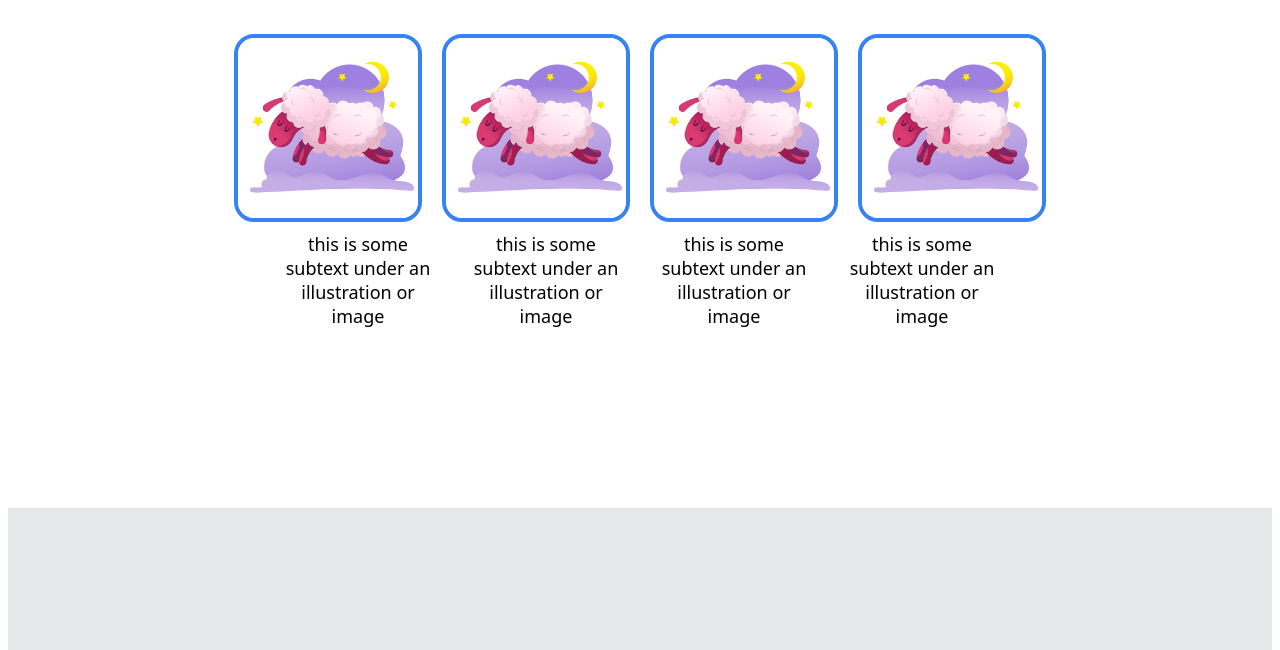
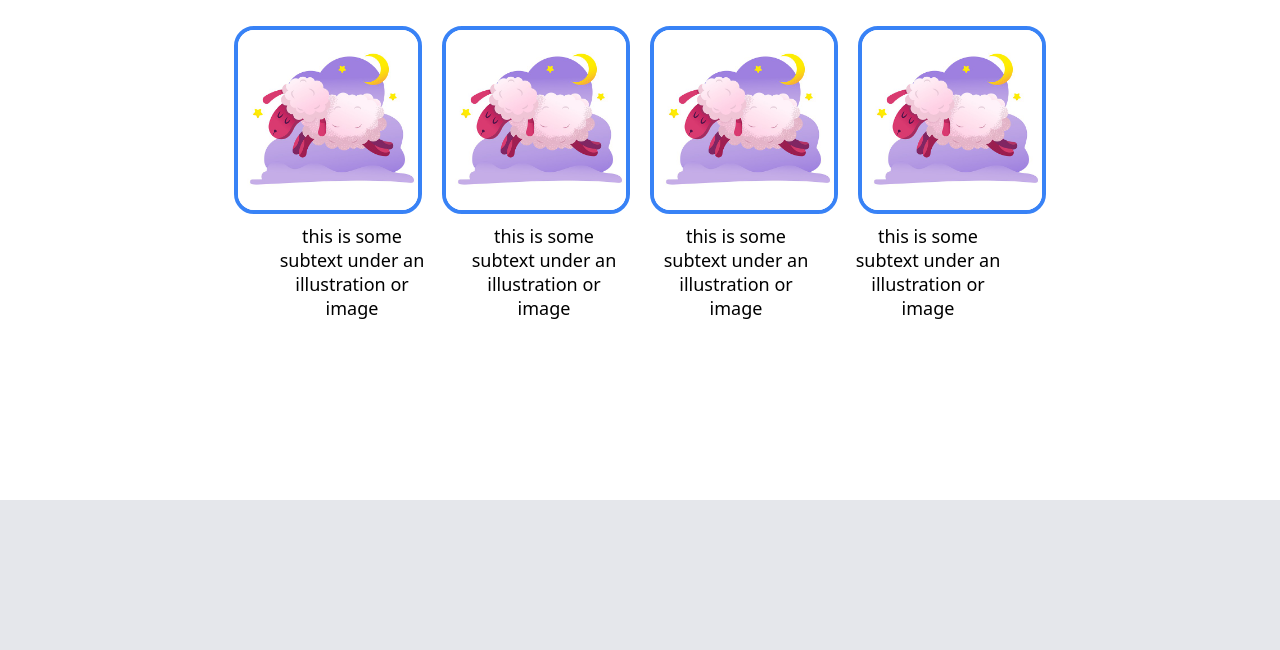
Before and after one commit to AnSardG/Landing-Page, a plain HTML site: page index.html in a window 1280 px wide. Shown: the part 650-1300 px from the top of the page. Drawn offline with Linux system fonts and the light colour scheme.

Commit message:
Body's height fix to be as viewport
Added height and 'flex-direction: column' declaration to body in order
to fix the blank spaces between containers and body's end. Tried to fix
footer so it attach at the bottom of the screen but haven't found the
way yet.

```diff
--- a/style.css
+++ b/style.css
@@ -1,7 +1,10 @@
 body {
   font-size: 18px;
   font-family: system-ui, -apple-system, BlinkMacSystemFont, 'Segoe UI', Roboto, Oxygen, Ubuntu, Cantarell, 'Open Sans', 'Helvetica Neue', sans-serif;
-
+  height: 100vh;
+  margin: 0;
+  display: flex;
+  flex-direction: column;
 
 }
 .header {
@@ -175,8 +178,6 @@ ul a {
 }
 .footer {
   display: flex;
-  flex-direction: column;
-  flex: 1;
   justify-content: center;
   align-items: center;
   padding: 25px 270px;
```
Also changed, not shown: 1 other file.
